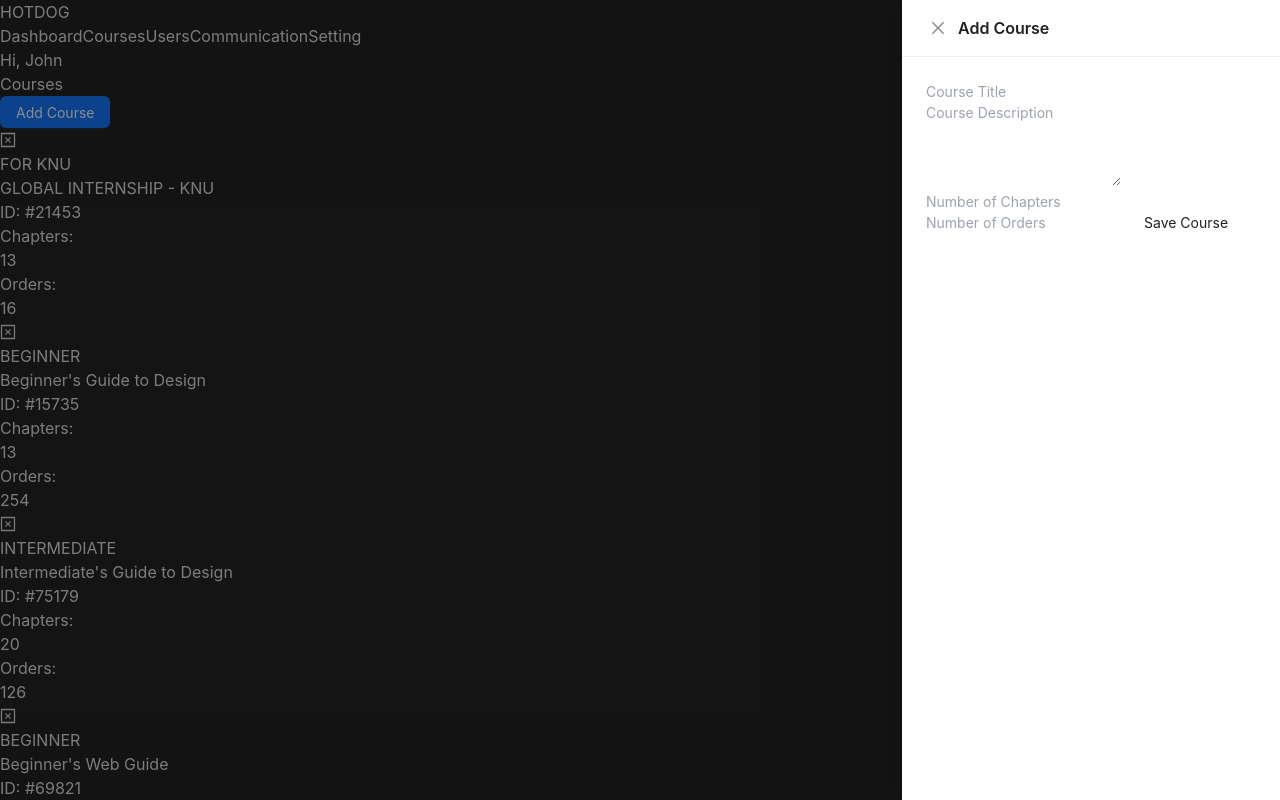
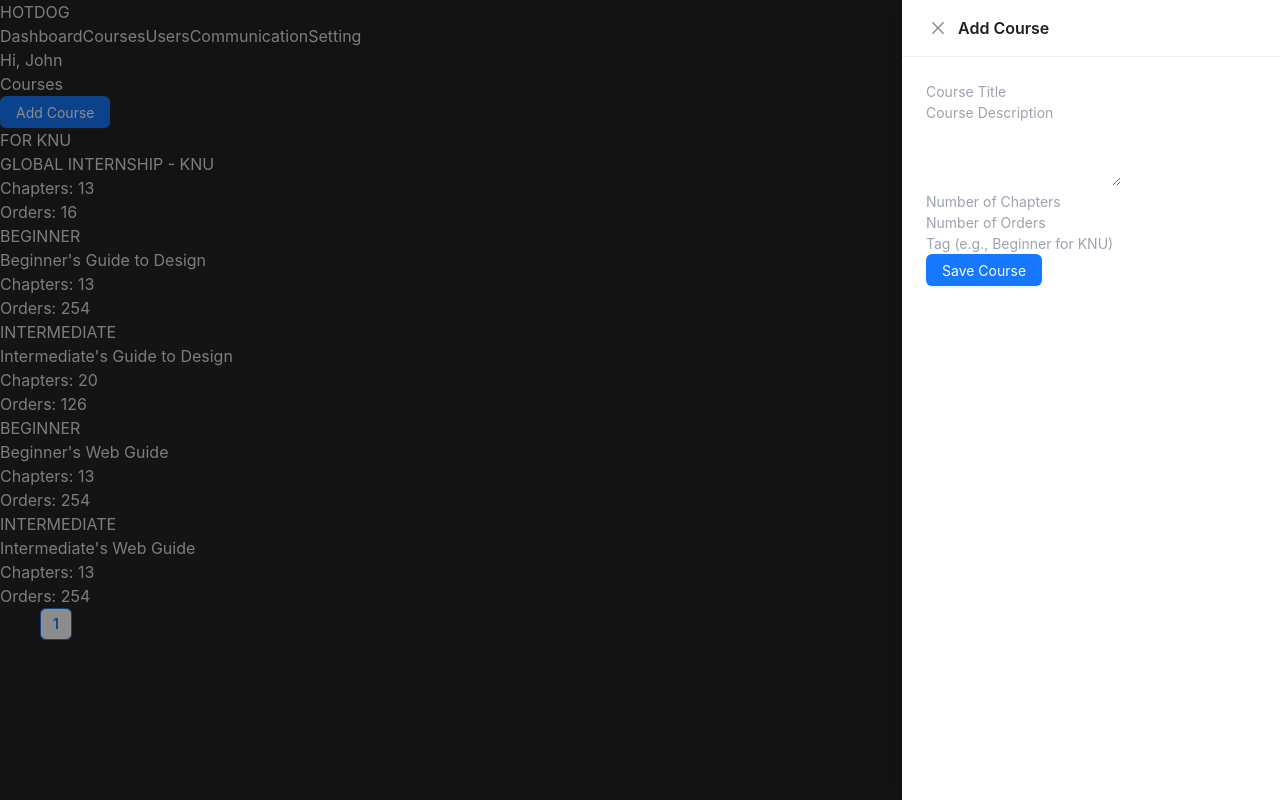
Before and after one commit to bxthien/KW-OJT, a React (Vite) app: page /courses in a window 1280 px wide. Both pictures are taken after a click on the button "Add Course". Shown: the top 800 px of the page. Built offline with nearby package versions, Linux system fonts and the light colour scheme.

Commit message:
update course and user page

```diff
--- a/src/pages/CoursesPages.tsx
+++ b/src/pages/CoursesPages.tsx
@@ -1,21 +1,46 @@
 import React, { useState } from "react";
-import { Button, Drawer } from "antd";
-import { CloseSquareOutlined } from "@ant-design/icons";
+import { Button, Drawer, Pagination } from "antd";
 import ChatBot from "./ChatBot";
 import { Course, courses as initialCourses } from "../shared/constant/course";
 
+const generateRandomColor = (() => {
+  const pastelColors = [
+    "#F5DF4D", // Pantone Yellow
+    "#00539C", // Pantone Classic Blue
+    "#D81159", // Pantone Fiesta Red
+    "#F94877", // Pantone Coral Pink
+    "#6A0572", // Pantone Purple
+    "#88B04B", // Pantone Greenery
+    "#FF6F61", // Pantone Living Coral
+    "#009473", // Pantone Jade Green
+    "#F7CAC9", // Pantone Rose Quartz
+    "#92A8D1", // Pantone Serenity
+  ];
+  const usedColors = new Set();
+
+  return () => {
+    const availableColors = pastelColors.filter(
+      (color) => !usedColors.has(color)
+    );
+    if (availableColors.length === 0) {
+      usedColors.clear();
+    }
+    const color =
+      availableColors[Math.floor(Math.random() * availableColors.length)];
+    usedColors.add(color);
+    return color;
+  };
+})();
+
 const CourseCard: React.FC<{
-  course: Course;
+  course: Course & { color: string };
   onClick: (course: Course) => void;
-  onDelete: (id: string) => void;
-}> = ({ course, onClick, onDelete }) => (
+}> = ({ course, onClick }) => (
   <div className="bg-white p-4 rounded-lg shadow-md border border-gray-200 relative">
     <div
-      className="absolute top-2 right-2 cursor-pointer text-gray-500 hover:text-red-500"
-      onClick={() => onDelete(course.id)}
-    >
-      <CloseSquareOutlined className="text-lg" />
-    </div>
+      className="w-full h-32 rounded-md mb-4"
+      style={{ backgroundColor: course.color }}
+    ></div>
     <div className="mb-2 text-sm font-bold text-gray-500 uppercase">
       {course.tag}
     </div>
@@ -25,59 +50,77 @@ const CourseCard: React.FC<{
     >
       {course.title}
     </h2>
-    <p className="text-sm text-gray-500 mb-4">ID: {course.id}</p>
-    <div className="grid grid-cols-2 gap-4 text-sm text-gray-600">
-      <div>
-        <p>Chapters:</p>
-        <p>{course.chapters}</p>
-      </div>
-      <div>
-        <p>Orders:</p>
-        <p>{course.orders}</p>
-      </div>
+    <div className="flex space-x-4 text-xs text-gray-600">
+      <p>
+        <span className="font-bold">Chapters:</span> {course.chapters}
+      </p>
+      <p>
+        <span className="font-bold">Orders:</span> {course.orders}
+      </p>
     </div>
   </div>
 );
 
 const CoursesPage: React.FC = () => {
-  const [courses, setCourses] = useState<Course[]>(initialCourses);
+  const [courses, setCourses] = useState(
+    initialCourses.map((course) => ({
+      ...course,
+      color: generateRandomColor(),
+    }))
+  );
   const [selectedCourse, setSelectedCourse] = useState<Course | null>(null);
   const [isDrawerOpen, setIsDrawerOpen] = useState(false);
+  const [currentPage, setCurrentPage] = useState(1);
+  const coursesPerPage = 9;
   const [newCourse, setNewCourse] = useState({
     title: "",
     description: "",
     chapters: "",
     orders: "",
+    tag: "",
   });
 
   const handleCourseClick = (course: Course) => {
     setSelectedCourse(course);
+    setNewCourse({
+      title: course.title || "",
+      description: course.description || "",
+      chapters: course.chapters.toString() || "",
+      orders: course.orders.toString() || "",
+      tag: course.tag || "",
+    });
+    setIsDrawerOpen(true);
   };
 
-  const closeModal = () => {
+  const closeDrawer = () => {
     setSelectedCourse(null);
+    setNewCourse({
+      title: "",
+      description: "",
+      chapters: "",
+      orders: "",
+      tag: "",
+    });
+    setIsDrawerOpen(false);
   };
 
   const showDrawer = () => {
     setIsDrawerOpen(true);
   };
 
-  const closeDrawer = () => {
-    setIsDrawerOpen(false);
-    setNewCourse({ title: "", description: "", chapters: "", orders: "" }); // Reset new course fields
-  };
-
   const handleSaveCourse = () => {
     if (newCourse.title && newCourse.description) {
-      const newCourseData: Course = {
+      const newCourseData = {
         id: (courses.length + 1).toString(),
         title: newCourse.title,
-        tag: "New", // Default tag
+        tag: newCourse.tag || "New", // Use input tag or default to "New"
         chapters: Number(newCourse.chapters) || 0, // Convert chapters to number
         orders: Number(newCourse.orders) || 0, // Convert orders to number
         certificates: 0, // Default certificates
         reviews: 0, // Default reviews
-        addedToShelf: 0, // Default shelf value
+        addedToShelf: 0,
+        description: newCourse.description,
+        color: generateRandomColor(),
       };
       setCourses([...courses, newCourseData]);
       closeDrawer();
@@ -86,9 +129,45 @@ const CoursesPage: React.FC = () => {
     }
   };
 
-  const handleDeleteCourse = (id: string) => {
-    setCourses(courses.filter((course) => course.id !== id));
+  const handleEditCourse = () => {
+    if (selectedCourse) {
+      setCourses(
+        courses.map((course) =>
+          course.id === selectedCourse.id
+            ? {
+                ...course,
+                title: newCourse.title || course.title,
+                description: newCourse.description || course.description,
+                chapters: newCourse.chapters
+                  ? Number(newCourse.chapters)
+                  : course.chapters,
+                orders: newCourse.orders
+                  ? Number(newCourse.orders)
+                  : course.orders,
+                tag: newCourse.tag || course.tag,
+                color: course.color, // Preserve the color
+              }
+            : course
+        )
+      );
+      closeDrawer();
+    }
   };
+
+  const handleDeleteCourse = () => {
+    if (selectedCourse) {
+      setCourses(courses.filter((course) => course.id !== selectedCourse.id));
+      closeDrawer();
+    }
+  };
+
+  const handlePageChange = (page: number) => {
+    setCurrentPage(page);
+  };
+
+  const indexOfLastCourse = currentPage * coursesPerPage;
+  const indexOfFirstCourse = indexOfLastCourse - coursesPerPage;
+  const currentCourses = courses.slice(indexOfFirstCourse, indexOfLastCourse);
 
   return (
     <div>
@@ -100,49 +179,33 @@ const CoursesPage: React.FC = () => {
           </Button>
         </div>
         <div className="grid grid-cols-3 gap-6">
-          {courses.map((course: Course, index: number) => (
+          {currentCourses.map((course, index) => (
             <CourseCard
               key={index}
               course={course}
               onClick={handleCourseClick}
-              onDelete={handleDeleteCourse}
             />
           ))}
+        </div>
+        <div className="flex justify-center mt-4">
+          <Pagination
+            current={currentPage}
+            total={courses.length}
+            pageSize={coursesPerPage}
+            onChange={handlePageChange}
+          />
         </div>
         {/* ChatBot Icon */}
         <ChatBot />
       </div>
 
-      {/* Modal */}
-      {selectedCourse && (
-        <div
-          className="fixed inset-0 bg-black bg-opacity-50 flex justify-center items-center"
-          onClick={closeModal}
-        >
-          <div
-            className="bg-white p-6 rounded-lg shadow-lg max-w-sm w-full"
-            onClick={(e) => e.stopPropagation()}
-          >
-            <h2 className="text-xl font-bold mb-4">{selectedCourse.title}</h2>
-            <p className="text-gray-600">Quiz Count: {selectedCourse.orders}</p>
-            <textarea
-              className="w-full mt-4 p-2 border border-gray-300 rounded-lg focus:outline-none focus:ring-2 focus:ring-blue-500"
-              placeholder="Add a description..."
-              rows={4}
-            />
-            <button
-              className="mt-4 bg-blue-500 text-white px-4 py-2 rounded-lg"
-              onClick={closeModal}
-            >
-              Close
-            </button>
-          </div>
-        </div>
-      )}
-
-      {/* Drawer */}
+      {/* Drawer for Course Details */}
       <Drawer
-        title="Add Course"
+        title={
+          selectedCourse
+            ? `Edit Course - ${selectedCourse.title}`
+            : "Add Course"
+        }
         placement="right"
         onClose={closeDrawer}
         open={isDrawerOpen}
@@ -171,10 +234,6 @@ const CoursesPage: React.FC = () => {
             placeholder="Number of Chapters"
             className="w-full p-2 border border-gray-300 rounded-lg focus:outline-none focus:ring-2 focus:ring-blue-500"
             value={newCourse.chapters}
-            onFocus={(e) =>
-              e.target.value === "0" &&
-              setNewCourse({ ...newCourse, chapters: "" })
-            }
             onChange={(e) =>
               setNewCourse({ ...newCourse, chapters: e.target.value })
             }
@@ -184,20 +243,37 @@ const CoursesPage: React.FC = () => {
             placeholder="Number of Orders"
             className="w-full p-2 border border-gray-300 rounded-lg focus:outline-none focus:ring-2 focus:ring-blue-500"
             value={newCourse.orders}
-            onFocus={(e) =>
-              e.target.value === "0" &&
-              setNewCourse({ ...newCourse, orders: "" })
-            }
             onChange={(e) =>
               setNewCourse({ ...newCourse, orders: e.target.value })
             }
           />
-          <button
-            className="w-full bg-blue-500 text-white px-4 py-2 rounded-lg"
-            onClick={handleSaveCourse}
+          <input
+            type="text"
+            placeholder="Tag (e.g., Beginner for KNU)"
+            className="w-full p-2 border border-gray-300 rounded-lg focus:outline-none focus:ring-2 focus:ring-blue-500"
+            value={newCourse.tag}
+            onChange={(e) =>
+              setNewCourse({ ...newCourse, tag: e.target.value })
+            }
+          />
+          <Button
+            type="primary"
+            className="w-full"
+            onClick={selectedCourse ? handleEditCourse : handleSaveCourse}
           >
-            Save Course
-          </button>
+            {selectedCourse ? "Edit Course" : "Save Course"}
+          </Button>
+          {/* Add this Delete button */}
+          {selectedCourse && (
+            <Button
+              type="default"
+              danger
+              className="w-full mt-2"
+              onClick={handleDeleteCourse}
+            >
+              Delete Course
+            </Button>
+          )}
         </div>
       </Drawer>
     </div>
--- a/src/pages/UserPage.tsx
+++ b/src/pages/UserPage.tsx
@@ -1,6 +1,7 @@
 import React from "react";
 import { Tabs, Table } from "antd";
 import type { TabsProps } from "antd";
+import ChatBot from "./ChatBot";
 
 const UserPage: React.FC = () => {
   const userColumns = [
@@ -139,10 +140,15 @@ const UserPage: React.FC = () => {
   ];
 
   return (
-    <div className="flex h-screen font-sans bg-gray-100">
+    <div className="flex h-screen font-sans bg-gray-100 relative">
       <div className="flex-grow bg-gray-50 p-5">
         <h1 className="text-2xl font-bold mb-5 text-black">Users</h1>
         <Tabs defaultActiveKey="1" items={items} />
+      </div>
+
+      {/* ChatBot Component */}
+      <div className="absolute bottom-5 right-5">
+        <ChatBot />
       </div>
     </div>
   );
```
Also changed, not shown: src/app/App.tsx (deleted, +0 -16 lines).
